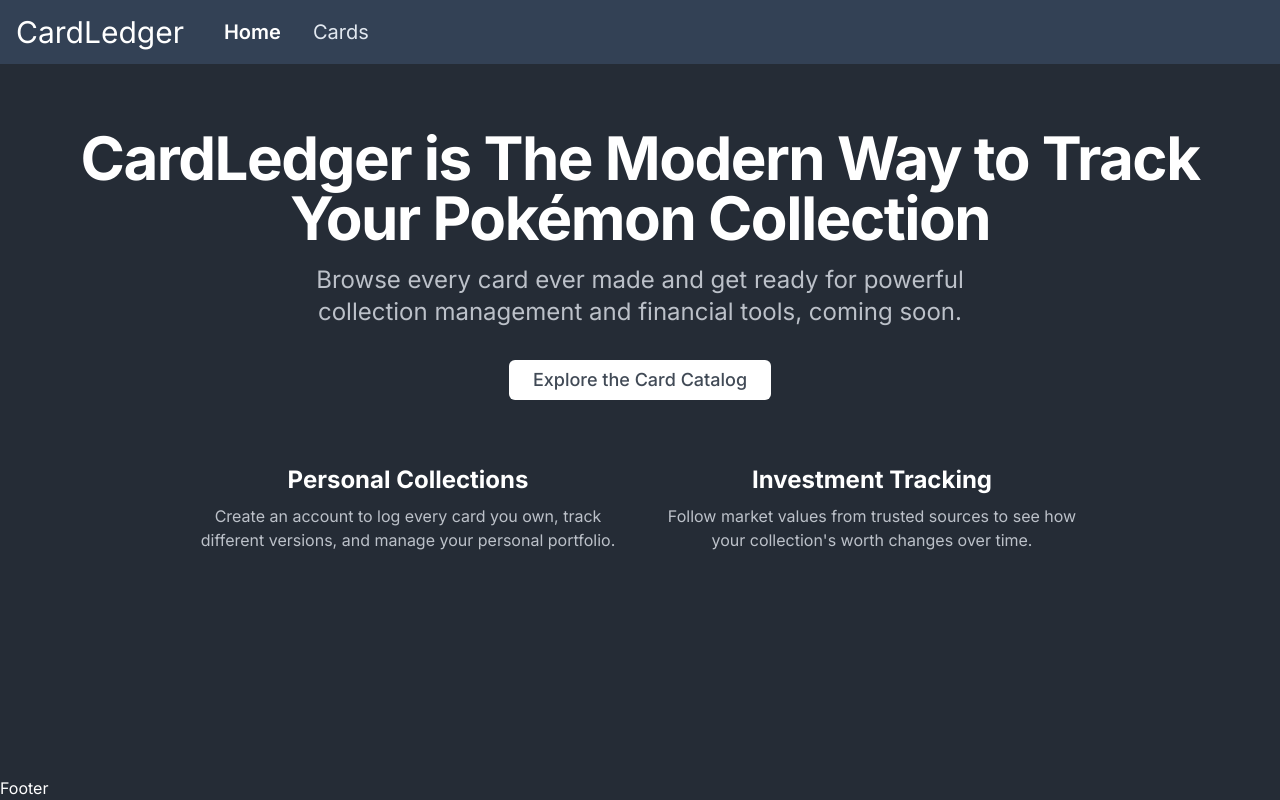
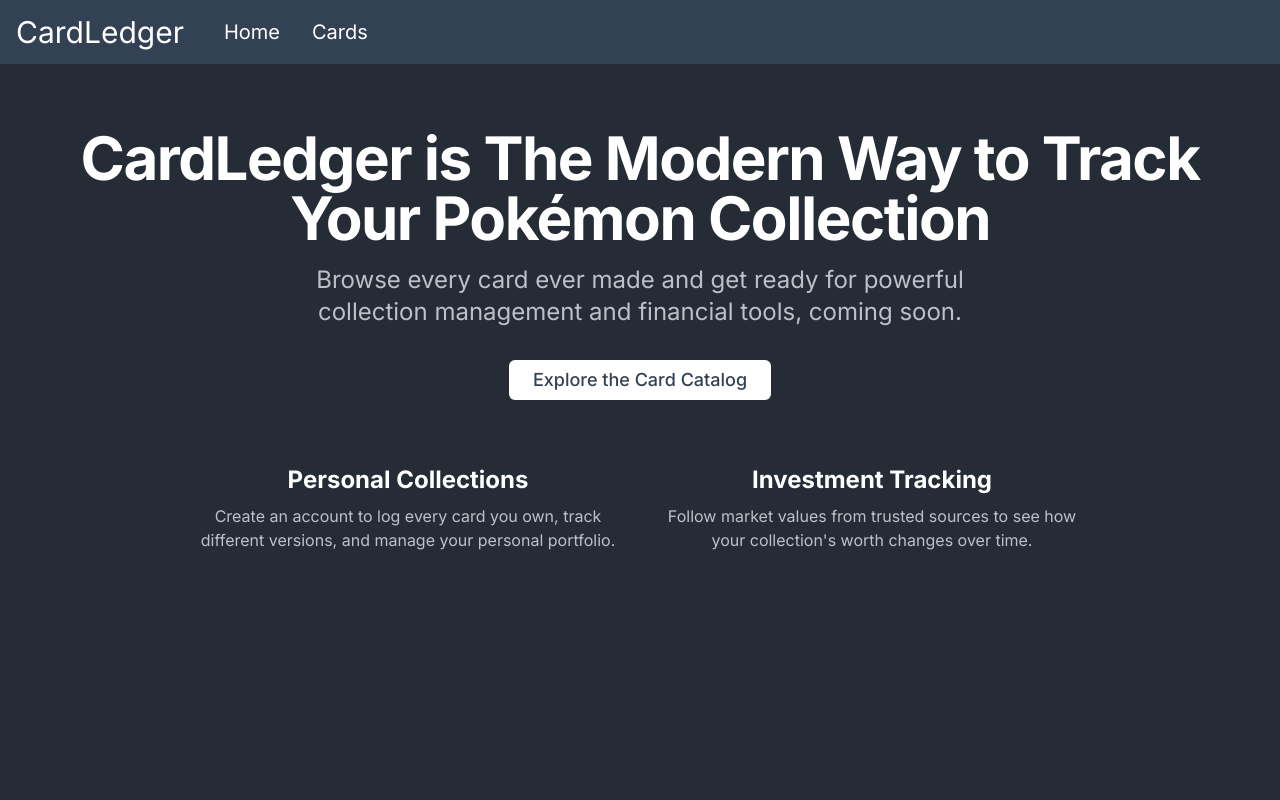
Before and after one commit to viet456/CardLedger, a Next.js app: page / in a window 1280 px wide. Built offline with nearby package versions, Linux system fonts and the light colour scheme.

Commit message:
refactor(theme): Apply global theme variables to navigation components

```diff
--- a/package.json
+++ b/package.json
@@ -26,6 +26,7 @@
         "dotenv": "^17.2.2",
         "lucide-react": "^0.544.0",
         "next": "15.5.3",
+        "next-themes": "^0.4.6",
         "node-fetch": "^3.3.2",
         "react": "19.1.0",
         "react-dom": "19.1.0",
--- a/src/app/globals.css
+++ b/src/app/globals.css
@@ -4,41 +4,60 @@
 
 @layer base {
     :root {
+        /* Page background and default text color */
         --background: 1 0 0; /* white - #ffffff */
         --foreground: 0.29 0.021 257; /* slate-800 - #1e293b */
+
+        /* Background for components that sit on top of the page background (headers, cards, etc.) */
         --card: 1 0 0; /* white - #ffffff */
         --card-foreground: 0.29 0.021 257; /* slate-800 - #1e293b */
+
+        /* Background for popovers */
         --popover: 1 0 0; /* white - #ffffff */
         --popover-foreground: 0.29 0.021 257; /* slate-800 - #1e293b */
-        --primary: 0.405 0.023 257.6; /* slate-700 - #334155 */
+
+        /* Primary brand color for main call-to-action buttons */
+        --primary: 0.3717 0.0392 257.29; /* slate-700 - #334155 */
         --primary-foreground: 1 0 0; /* white - #ffffff */
-        --secondary: 0.9 0.01 258; /* slate-200 - #e2e8f0 */
-        --secondary-foreground: 0.48 0.017 258; /* slate-600 - #475569 */
-        --muted: 0.9 0.01 258; /* slate-200 - #e2e8f0 */
-        --muted-foreground: 0.48 0.017 258; /* slate-600 - #475569 */
-        --accent: 0.9 0.01 258; /* slate-200 - #e2e8f0 */
-        --accent-foreground: 0.48 0.017 258; /* slate-600 - #475569 */
+        --primary-hover: 0.81 0.013 258; /* slate-300 - #e2e8f0 */
+
+        /* Secondary color for less prominent interactive elements */
+        --secondary: 0.9288 0.0126 255.51; /* slate-200 - #e2e8f0 */
+        --secondary-foreground: 0.4455 0.0374 257.28; /* slate-600 - #475569 */
+
+        /* Muted color for subtle/deemphasized text */
+        --muted: 0.96 0.01 258; /* slate-100 - #f1f5f9 */
+        --muted-foreground: 0.5544 0.0407 257.42; /* slate-500 - #64748b */
+
+        /* Accent color for hover states, selections, or active links */
+        --accent: 0.96 0.01 258; /* slate-100 - #f1f5f9 */
+        --accent-foreground: 0.29 0.021 257; /* slate-800 - #1e293b */
+
+        /* Color for borders and dividers */
         --border: 0.81 0.013 258; /* slate-300 - #cbd5e1 */
-        --ring: 0.48 0.017 258; /* slate-600 - #475569 */
+
+        /* Color for focus rings */
+        --ring: 0.4455 0.0374 257.28; /* slate-600 - #475569 */
         --radius: 0.5rem;
     }
 
     .dark {
         --background: 0.29 0.021 257; /* slate-800 - #1e293b */
         --foreground: 1 0 0; /* white - #ffffff */
-        --card: 0.405 0.023 257.6; /* slate-700 - #334155 */
+        --card: 0.3717 0.0392 257.29; /* slate-700 - #334155 */
         --card-foreground: 1 0 0; /* white - #ffffff */
-        --popover: 0.405 0.023 257.6; /* slate-700 - #334155 */
+        --popover: 0.3717 0.0392 257.29; /* slate-700 - #334155 */
         --popover-foreground: 1 0 0; /* white - #ffffff */
         --primary: 1 0 0; /* white - #ffffff */
-        --primary-foreground: 0.405 0.023 257.6; /* slate-700 - #334155 */
-        --secondary: 0.48 0.017 258; /* slate-600 - #475569 */
-        --secondary-foreground: 0.9 0.01 258; /* slate-200 - #e2e8f0 */
-        --muted: 0.48 0.017 258; /* slate-600 - #475569 */
-        --muted-foreground: 0.81 0.013 258; /* slate-300 - #cbd5e1 */
-        --accent: 0.48 0.017 258; /* slate-600 - #475569 */
-        --accent-foreground: 0.9 0.01 258; /* slate-200 - #e2e8f0 */
-        --border: 0.48 0.017 258; /* slate-600 - #475569 */
-        --ring: 0.9 0.01 258; /* slate-200 - #e2e8f0 */
+        --primary-foreground: 0.3717 0.0392 257.29; /* slate-700 - #334155 */
+        --primary-hover: 0.81 0.013 258; /* slate-300 - #e2e8f0 */
+        --secondary: 0.4455 0.0374 257.28; /* slate-600 - #475569 */
+        --secondary-foreground: 0.9288 0.0126 255.51; /* slate-200 - #e2e8f0 */
+        --muted: 0.4455 0.0374 257.28; /* slate-600 - #475569 */
+        --muted-foreground: 0.81 0.013 258; /* slate-300 - #e2e8f0 */
+        --accent: 0.5544 0.0407 257.42; /* slate-500 - #64748b */
+        --accent-foreground: 0.9288 0.0126 255.51; /* slate-200 - #e2e8f0 */
+        --border: 0.4455 0.0374 257.28; /* slate-600 - #475569 */
+        --ring: 0.9288 0.0126 255.51; /* slate-200 - #e2e8f0 */
     }
 }
--- a/src/app/layout.tsx
+++ b/src/app/layout.tsx
@@ -4,6 +4,7 @@
 import { Header } from '../components/Header';
 import { Footer } from '../components/Footer';
 import { Inter } from 'next/font/google';
+import { ThemeProvider } from '@/components/theme-provider';
 
 const inter = Inter({
     subsets: ['latin'],
@@ -25,10 +26,16 @@
     children: React.ReactNode;
 }>) {
     return (
-        <html lang='en' className={`dark ${inter.variable}`}>
+        <html lang='en' className={`${inter.variable}`} suppressHydrationWarning>
             <body
                 className={`flex min-h-screen flex-col bg-background font-sans text-foreground antialiased`}
             >
+                <ThemeProvider
+                    attribute='class'
+                    defaultTheme='dark'
+                    enableSystem
+                    disableTransitionOnChange
+                />
                 <Header />
                 <main className='flex-grow'>{children}</main>
                 <Footer />
--- a/src/app/page.tsx
+++ b/src/app/page.tsx
@@ -14,7 +14,12 @@
                     financial tools, coming soon.
                 </p>
                 <Button asChild size='lg' className='mt-4 text-lg'>
-                    <Link href='/cards'>Explore the Card Catalog</Link>
+                    <Link
+                        href='/cards'
+                        className='hover:bg-primary-hover hover:ring-1 hover:ring-ring focus:ring-1 focus:ring-ring'
+                    >
+                        Explore the Card Catalog
+                    </Link>
                 </Button>
             </section>
 
--- a/src/components/Footer.tsx
+++ b/src/components/Footer.tsx
@@ -1,3 +1,3 @@
 export function Footer() {
-    return <p>Footer</p>;
+    return <p></p>;
 }
--- a/src/components/Header.tsx
+++ b/src/components/Header.tsx
@@ -4,15 +4,6 @@
 import Link from 'next/link';
 import { usePathname } from 'next/navigation';
 import { MobileNav } from './MobileNav';
-import { Menu } from 'lucide-react';
-import {
-    Sheet,
-    SheetContent,
-    SheetDescription,
-    SheetHeader,
-    SheetTitle,
-    SheetTrigger
-} from '@/components/ui/sheet';
 
 const navItems = [
     { href: '/', label: 'Home' },
@@ -36,9 +27,7 @@
         return (
             <Link
                 href={href}
-                className={`transition-colors hover:text-slate-300 ${
-                    isActive ? 'font-semibold text-white' : 'text-slate-200'
-                }`}
+                className={`{ isActive ? 'font-semibold text-accent-foreground' : 'text-muted-foreground' } transition-colors hover:bg-accent hover:text-accent-foreground focus:bg-accent focus:text-accent-foreground`}
                 onClick={() => isMobile && setIsMenuOpen(false)}
             >
                 {label}
@@ -47,8 +36,8 @@
     };
 
     return (
-        <header className='sticky top-0 z-50 bg-slate-700'>
-            <div className='flex h-16 w-full max-w-7xl items-center justify-between px-4 text-xl text-white'>
+        <header className='sticky top-0 z-50 bg-card'>
+            <div className='flex h-16 w-full max-w-7xl items-center justify-between px-4 text-xl text-primary'>
                 {/* Logo + Desktop nav grouped */}
                 <div className='flex items-center gap-10 text-xl'>
                     <Link href='/' className='text-3xl'>
--- /dev/null
+++ b/src/components/theme-provider.tsx
@@ -0,0 +1,11 @@
+'use client';
+
+import * as React from 'react';
+import { ThemeProvider as NextThemesProvider } from 'next-themes';
+
+export function ThemeProvider({
+    children,
+    ...props
+}: React.ComponentProps<typeof NextThemesProvider>) {
+    return <NextThemesProvider {...props}>{children}</NextThemesProvider>;
+}
--- a/src/components/ui/sheet.tsx
+++ b/src/components/ui/sheet.tsx
@@ -52,7 +52,7 @@
             <SheetPrimitive.Content
                 data-slot='sheet-content'
                 className={cn(
-                    'bg-background data-[state=open]:animate-in data-[state=closed]:animate-out fixed z-50 flex flex-col gap-4 shadow-lg transition ease-in-out data-[state=closed]:duration-300 data-[state=open]:duration-500',
+                    'data-[state=open]:animate-in data-[state=closed]:animate-out fixed z-50 flex flex-col gap-4 bg-background shadow-lg transition ease-in-out data-[state=closed]:duration-300 data-[state=open]:duration-500',
                     side === 'right' &&
                         'data-[state=closed]:slide-out-to-right data-[state=open]:slide-in-from-right inset-y-0 right-0 h-full w-3/4 border-l sm:max-w-sm',
                     side === 'left' &&
@@ -100,7 +100,7 @@
     return (
         <SheetPrimitive.Title
             data-slot='sheet-title'
-            className={cn('text-foreground font-semibold', className)}
+            className={cn('font-semibold text-foreground', className)}
             {...props}
         />
     );
@@ -113,7 +113,7 @@
     return (
         <SheetPrimitive.Description
             data-slot='sheet-description'
-            className={cn('text-muted-foreground text-sm', className)}
+            className={cn('text-sm text-muted-foreground', className)}
             {...props}
         />
     );
--- a/tailwind.config.ts
+++ b/tailwind.config.ts
@@ -36,7 +36,8 @@
                 },
                 primary: {
                     DEFAULT: 'oklch(var(--primary))',
-                    foreground: 'oklch(var(--primary-foreground))'
+                    foreground: 'oklch(var(--primary-foreground))',
+                    hover: 'oklch(var(--primary-hover))'
                 },
                 secondary: {
                     DEFAULT: 'oklch(var(--secondary))',
```
Also changed, not shown: src/components/MobileNav.tsx (+7 -7 lines), 1 other file (tests, documents, lock files or other folders).
